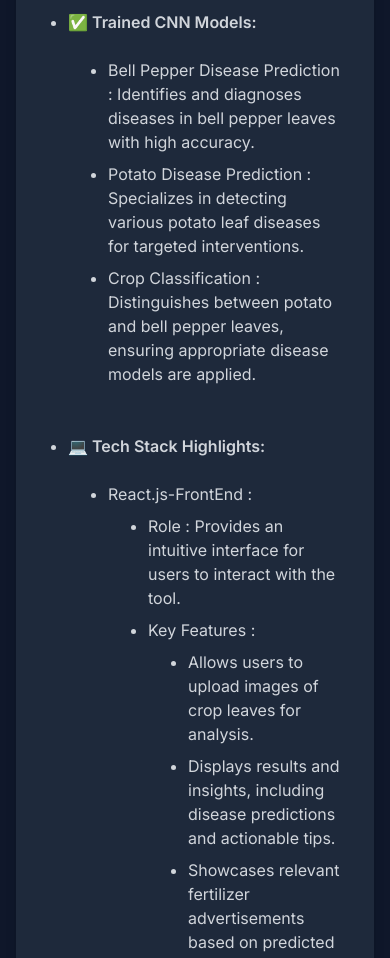
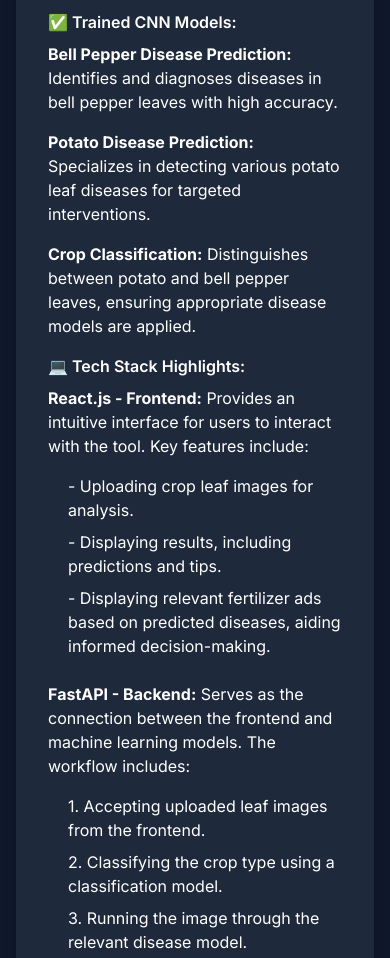
Before and after one commit to UGSNBandara/Sulitha-Nulaksha-portfolio, a Next.js app: page /projects/Agree_Detect in a window 390 px wide. Shown: the part 1020-1978 px from the top of the page. Built offline with nearby package versions, Linux system fonts and the light colour scheme.

Commit message:
update the Agree detect project format as suit for small screens

```diff
--- a/src/app/projects/Agree_Detect/page.tsx
+++ b/src/app/projects/Agree_Detect/page.tsx
@@ -81,59 +81,125 @@
                     <div className="mb-6">
                         <h2 className="text-2xl font-semibold mb-4">Project Details</h2>
                         <p className="text-gray-600 dark:text-gray-300 mb-4">
-                            This project represents a milestone in my journey into artificial intelligence,
-                            where I combined deep learning with modern web development to create a robust
-                            crop analysis tool. The tool leverages state-of-the-art CNN models to analyze crop
-                            conditions and provide actionable insights
+                            This project represents a milestone in my journey into artificial intelligence, where I combined deep learning
+                            with modern web development to create a robust crop analysis tool. The tool leverages state-of-the-art CNN
+                            models to analyze crop conditions and provide actionable insights.
                         </p>
-                        <ul className="list-disc pl-5 text-gray-600 dark:text-gray-300 space-y-4">
-                            <li>
-                                <span className="font-semibold">✅ Trained CNN Models:</span>
-                                <br/>
-                                <br/>
-                                <ul className="list-disc pl-10 space-y-2">
-                                    <li>Bell Pepper Disease Prediction : Identifies and diagnoses diseases in bell pepper leaves with high accuracy.</li>
-                                    <li>Potato Disease Prediction : Specializes in detecting various potato leaf diseases for targeted interventions.</li>
-                                    <li>Crop Classification : Distinguishes between potato and bell pepper leaves, ensuring appropriate disease models are applied. </li>
+
+                        {/* For larger screens */}
+                        <div className="hidden lg:block">
+                            <div className="text-gray-600 dark:text-gray-300 mb-6">
+                                <h3 className="font-semibold">✅ Trained CNN Models:</h3>
+                                <ul className="list-disc pl-5 mt-2 space-y-2">
+                                    <li>
+                                        <strong>Bell Pepper Disease Prediction:</strong> Identifies and diagnoses diseases in bell pepper
+                                        leaves with high accuracy.
+                                    </li>
+                                    <li>
+                                        <strong>Potato Disease Prediction:</strong> Specializes in detecting various potato leaf diseases
+                                        for targeted interventions.
+                                    </li>
+                                    <li>
+                                        <strong>Crop Classification:</strong> Distinguishes between potato and bell pepper leaves,
+                                        ensuring appropriate disease models are applied.
+                                    </li>
                                 </ul>
-                            </li>
-                        </ul>
+                            </div>
 
-                        <br/>
-                        <br/>
+                            <div className="text-gray-600 dark:text-gray-300">
+                                <h3 className="font-semibold">💻 Tech Stack Highlights:</h3>
+                                <div className="mt-4 space-y-6">
+                                    <div>
+                                        <h4 className="font-semibold">React.js - Frontend:</h4>
+                                        <ul className="list-disc pl-5 mt-2 space-y-2">
+                                            <li>
+                                                <strong>Role:</strong> Provides an intuitive interface for users to interact with the tool.
+                                            </li>
+                                            <li>
+                                                <strong>Key Features:</strong>
+                                                <ul className="list-disc pl-5 mt-2 space-y-2">
+                                                    <li>Allows users to upload images of crop leaves for analysis.</li>
+                                                    <li>Displays results and insights, including disease predictions and actionable tips.</li>
+                                                    <li>
+                                                        Showcases relevant fertilizer advertisements based on predicted diseases, aiding
+                                                        users with informed product choices.
+                                                    </li>
+                                                </ul>
+                                            </li>
+                                        </ul>
+                                    </div>
+                                    <div>
+                                        <h4 className="font-semibold">FastAPI - Backend:</h4>
+                                        <ul className="list-disc pl-5 mt-2 space-y-2">
+                                            <li>
+                                                <strong>Role:</strong> Acts as the bridge between the frontend and machine learning models.
+                                            </li>
+                                            <li>
+                                                <strong>Workflow:</strong>
+                                                <ol className="list-decimal pl-5 mt-2 space-y-2">
+                                                    <li>Accepts uploaded leaf images from the frontend.</li>
+                                                    <li>
+                                                        Feeds the image into the Crop Classification Model to identify the crop type (Potato
+                                                        or Bell Pepper).
+                                                    </li>
+                                                    <li>
+                                                        Routes the image to the corresponding disease prediction model based on the
+                                                        classification result.
+                                                    </li>
+                                                    <li>Returns the prediction and recommendations to the frontend for display.</li>
+                                                </ol>
+                                            </li>
+                                        </ul>
+                                    </div>
+                                </div>
+                            </div>
+                        </div>
 
-                        <ul className="list-disc pl-5 text-gray-600 dark:text-gray-300 space-y-4">
-                            <li>
-                                <span className="font-semibold">💻 Tech Stack Highlights:</span>
-                                <br/><br/>
-                                <ul className="list-disc pl-10 space-y-2">
+                        {/* For smaller screens */}
+                        <div className="lg:hidden">
+                            <h3 className="font-semibold mb-2">✅ Trained CNN Models:</h3>
+                            <p className="mb-4">
+                                <strong>Bell Pepper Disease Prediction:</strong> Identifies and diagnoses diseases in bell pepper leaves
+                                with high accuracy.
+                            </p>
+                            <p className="mb-4">
+                                <strong>Potato Disease Prediction:</strong> Specializes in detecting various potato leaf diseases for
+                                targeted interventions.
+                            </p>
+                            <p className="mb-4">
+                                <strong>Crop Classification:</strong> Distinguishes between potato and bell pepper leaves, ensuring
+                                appropriate disease models are applied.
+                            </p>
 
-                                    <li>React.js-FrontEnd : </li>
-                                    <ul className="list-disc pl-10 space-y-2">
-                                        <li>Role : Provides an intuitive interface for users to interact with the tool.</li>
-                                        <li>Key Features :</li>
-                                            <ul className="list-disc pl-10 space-y-2">
-                                                <li>Allows users to upload images of crop leaves for analysis.</li>
-                                                <li>Displays results and insights, including disease predictions and actionable tips.</li>
-                                                <li>Showcases relevant fertilizer advertisements based on predicted diseases, aiding users with informed product choices.</li>
-                                            </ul>
-                                    </ul>
-                                    <br/>
-                                    <li>FastAPI-Backend : </li>
-                                    <ul className="list-disc pl-10 space-y-2">
-                                        <li>Role : Acts as the bridge between the frontend and machine learning models</li>
-                                        <li>Workflow :</li>
-                                        <ol className="list-decimal pl-10 space-y-2">
-                                            <li>AAccepts uploaded leaf images from the frontend.</li>
-                                            <li>Feeds the image into the Crop Classification Model to identify the crop type (Potato or Bell Pepper).</li>
-                                            <li>Routes the image to the corresponding disease prediction model based on the classification result.</li>
-                                            <li>Returns the prediction and recommendations to the frontend for display.</li>
-                                        </ol>
-                                    </ul>
+                            <h3 className="font-semibold mb-2">💻 Tech Stack Highlights:</h3>
+                            <div className="mb-6">
+                                <p className="mb-4">
+                                    <strong>React.js - Frontend:</strong> Provides an intuitive interface for users to interact with the
+                                    tool. Key features include:
+                                </p>
+                                <ul className="pl-5 list-none space-y-2">
+                                    <li>- Uploading crop leaf images for analysis.</li>
+                                    <li>- Displaying results, including predictions and tips.</li>
+                                    <li>
+                                        - Displaying relevant fertilizer ads based on predicted diseases, aiding informed decision-making.
+                                    </li>
                                 </ul>
-                            </li>
-                        </ul>
+                            </div>
+                            <div>
+                                <p className="mb-4">
+                                    <strong>FastAPI - Backend:</strong> Serves as the connection between the frontend and machine learning
+                                    models. The workflow includes:
+                                </p>
+                                <ol className="pl-5 list-none space-y-2">
+                                    <li>1. Accepting uploaded leaf images from the frontend.</li>
+                                    <li>2. Classifying the crop type using a classification model.</li>
+                                    <li>3. Running the image through the relevant disease model.</li>
+                                    <li>4. Returning predictions and recommendations to the frontend.</li>
+                                </ol>
+                            </div>
+                        </div>
                     </div>
+
 
 
                     <h2 className="text-2xl font-semibold mb-4">Project Links</h2>
```
